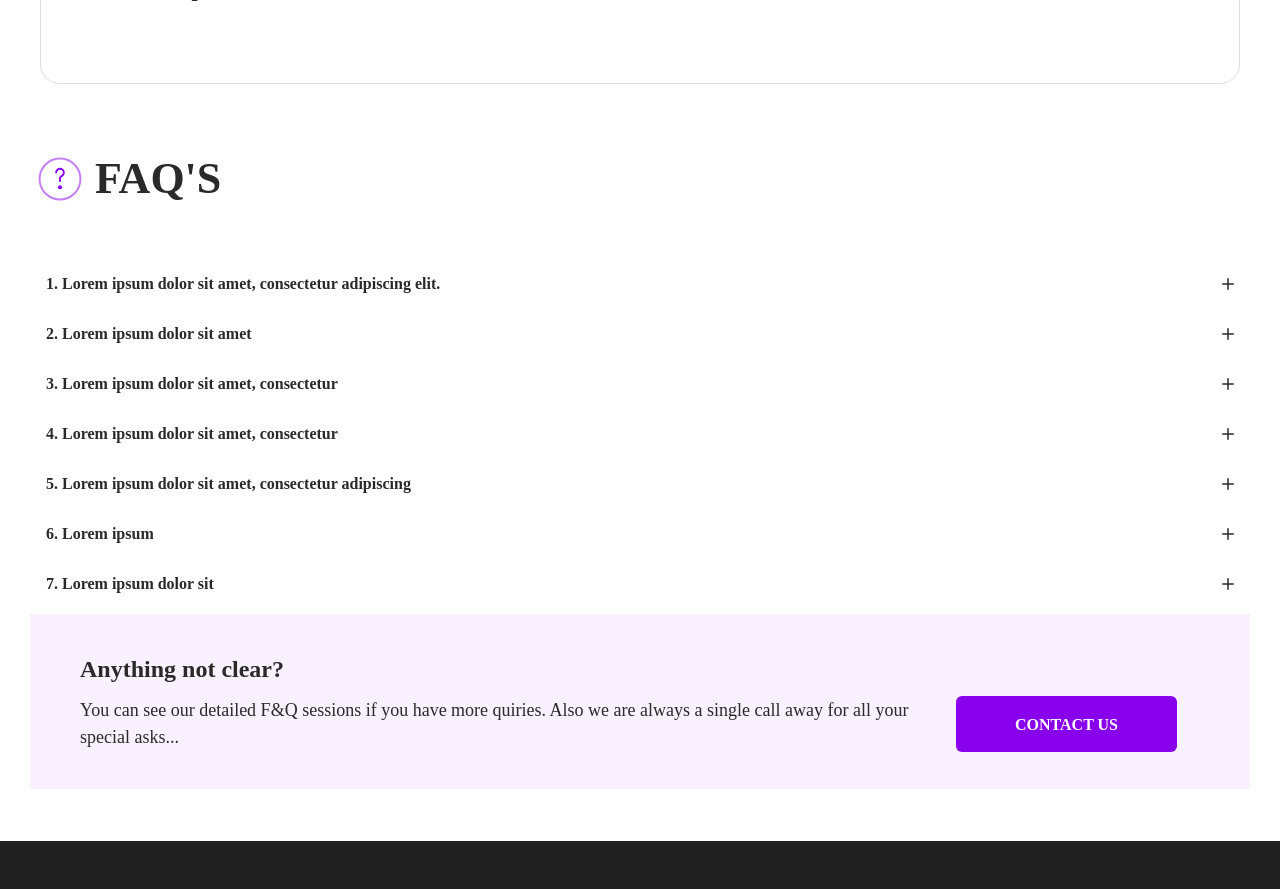
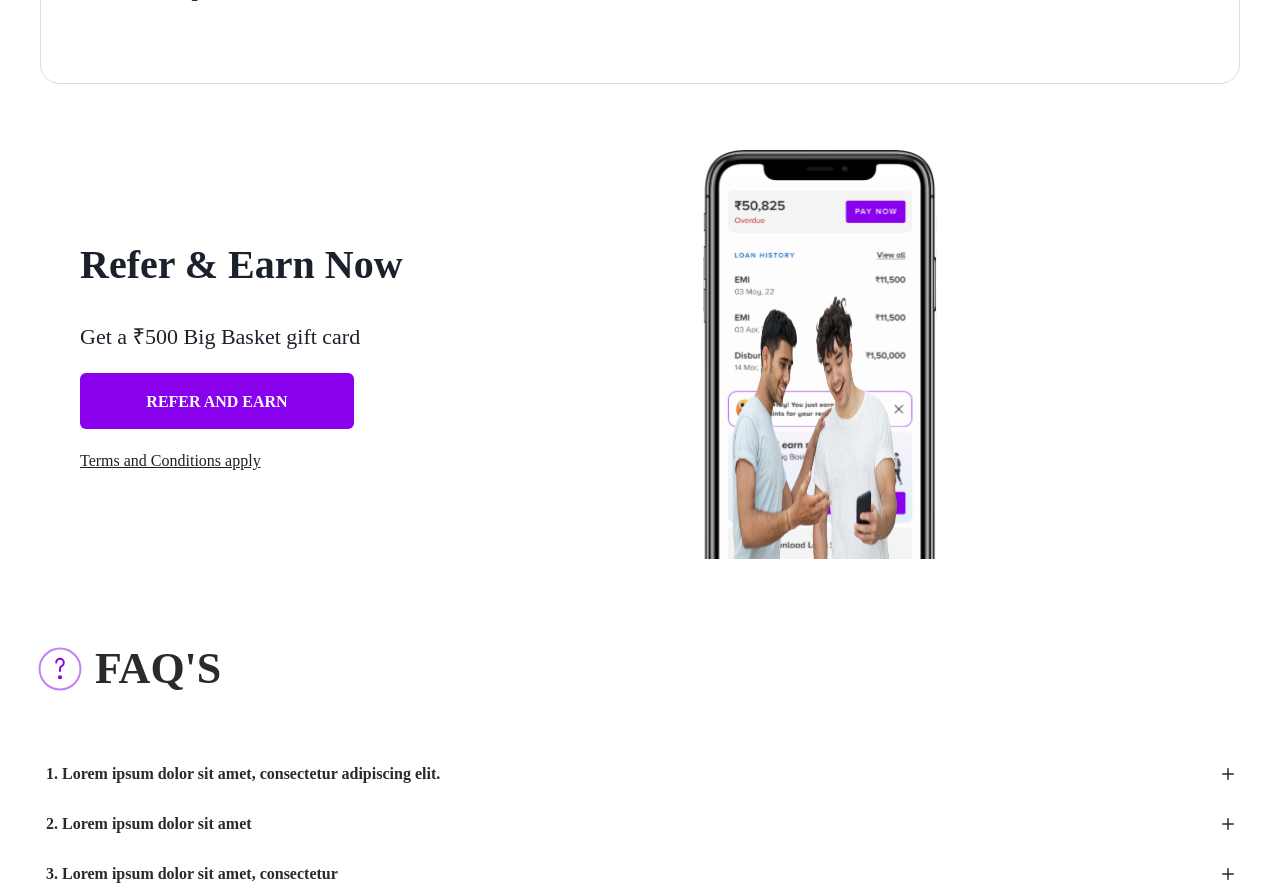
Before and after one commit to sagarkadamsearch/Esmagico_Compnay_Assignment, a React (Create React App) app in the folder front_end/: page / in a window 1280 px wide. Shown: the part 3340-4229 px from the top of the page. Built offline with nearby package versions, Linux system fonts and the light colour scheme; a web font is replaced by a local one.

Commit message:
Refer section updated

```diff
--- a/front_end/src/App.jsx
+++ b/front_end/src/App.jsx
@@ -11,6 +11,7 @@
 import FAQ from './Components/FAQ/FAQ';
 import Process from './Components/Process/Process';
 import Footer from './Components/Footer/Footer';
+import Refer from './Components/Refer/Refer';
 
 function App() {
   const [menuIsActive,setMenuIsActive] = useState(false);
@@ -28,6 +29,7 @@
       <Apply_Mobile/>
       <Testimonial/>
       <Process/>
+      <Refer/>
       <FAQ/>
       <Footer/>
       <div>
--- /dev/null
+++ b/front_end/src/Components/Refer/Refer.jsx
@@ -0,0 +1,112 @@
+import React from 'react';
+import { styled } from 'styled-components';
+import boys from '../Assets/boys.png';
+import mobile from '../Assets/mobile.svg';
+import { Button } from '@chakra-ui/react';
+
+const Refer = () => {
+    return (
+        <DIV>
+            <div className='leftPart'>
+                <p>Refer & Earn Now</p>
+                <p>Get a ₹500 Big Basket gift card</p>
+                <Button>REFER AND EARN</Button>
+                <p>Terms and Conditions apply</p>
+            </div>
+            <div className='imageDIV'>
+                <img src={mobile} alt="" />
+                <img style={{width:"500px"}} src={boys} alt="" />
+            </div>
+        </DIV>
+    );
+};
+
+export default Refer;
+
+const DIV = styled.div`
+    height: 440px;
+    /* border: 1px solid gray; */
+    display: flex;
+    align-items: center;
+    gap: 300px;
+    padding: 50px 80px;
+    margin-top: 50px;
+    .leftPart{
+        display: flex;
+        flex-direction: column;
+        align-items: flex-start;
+        gap: 20px;
+    }
+    .leftPart>p:nth-child(1){
+       font-size: 40px;
+       font-weight: bold;
+       margin-bottom: 5px;
+    }
+    .leftPart>p:nth-child(2){
+       font-size: 22px;
+    }
+    .leftPart button{
+        width: 274px;
+        height: 56px;
+        background-color: #8800EC;
+        color: white;
+    }
+    .leftPart button:active{
+        background-color: #a33bed;
+    }
+    .leftPart>p:nth-child(4){
+       font-size: 16px;
+       text-decoration: underline;
+       cursor: pointer;
+    }
+    .imageDIV{
+       position: relative;
+       display: flex;
+       flex-direction: column;
+       align-items: flex-end;
+       /* border: 1px solid gray; */
+    }
+    .imageDIV img:nth-child(1){
+
+    }
+    .imageDIV img:nth-child(2){
+        position: absolute;
+        bottom: 0px;
+        z-index: 1;
+        height: 70%;
+        /* border: 1px solid black; */
+    }
+
+
+    @media all and (max-width:1011px) {
+        flex-direction: column;
+        gap: 20px;
+        height: fit-content;
+        .leftPart>p:nth-child(1){
+            font-size: 35px;
+        }
+        .leftPart>p:nth-child(2){
+          font-size: 19px;
+       }
+       .leftPart button{
+        width: 200px;
+        height: 40px;
+        font-size: 15px;
+        align-self: center;
+        background-color: #8800EC;
+        color: white;
+       }
+        .imageDIV {
+          display: none;
+        }
+        .leftPart>p:nth-child(4){
+            align-self: center;
+        }
+    }
+
+    @media all and (max-width:460px){
+        .leftPart>p:nth-child(1){
+            font-size: 30px;
+        }
+    }
+`
```
Also changed, not shown: front_end/src/Components/Assets/boys.png (added), front_end/src/Components/Assets/mobile.svg (added), front_end/src/Components/EMI/EMI.jsx (added).
